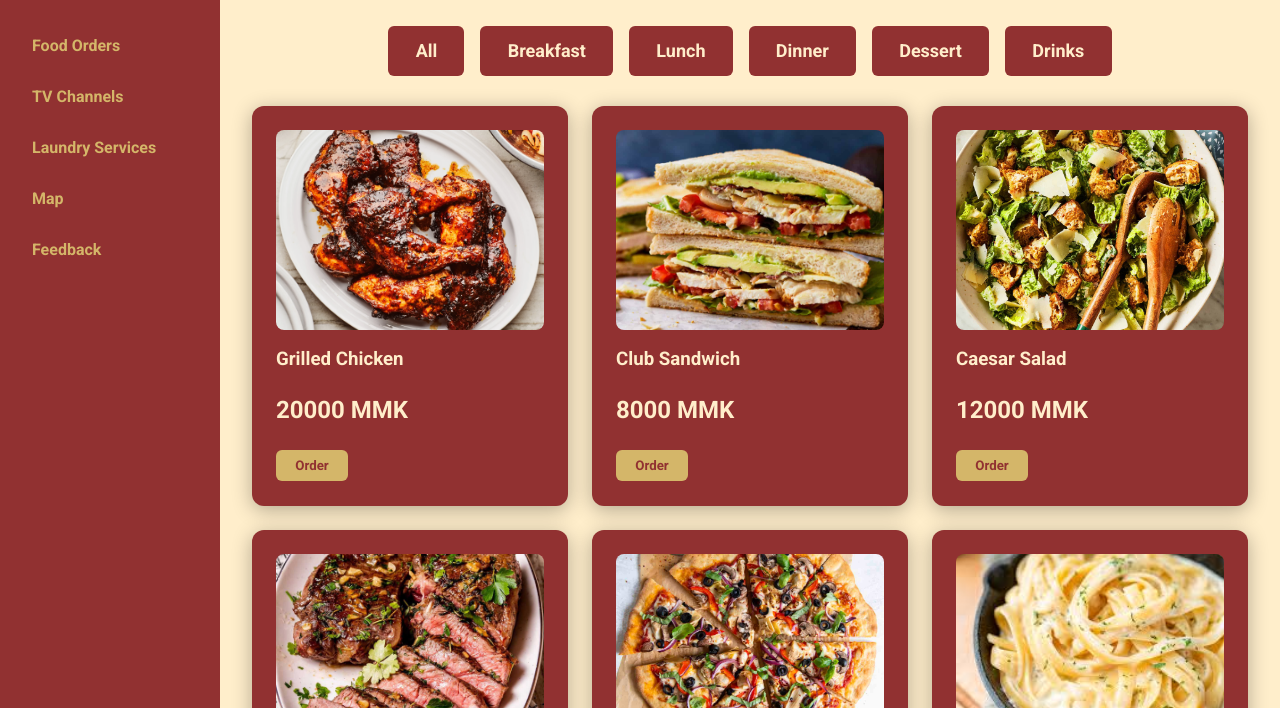
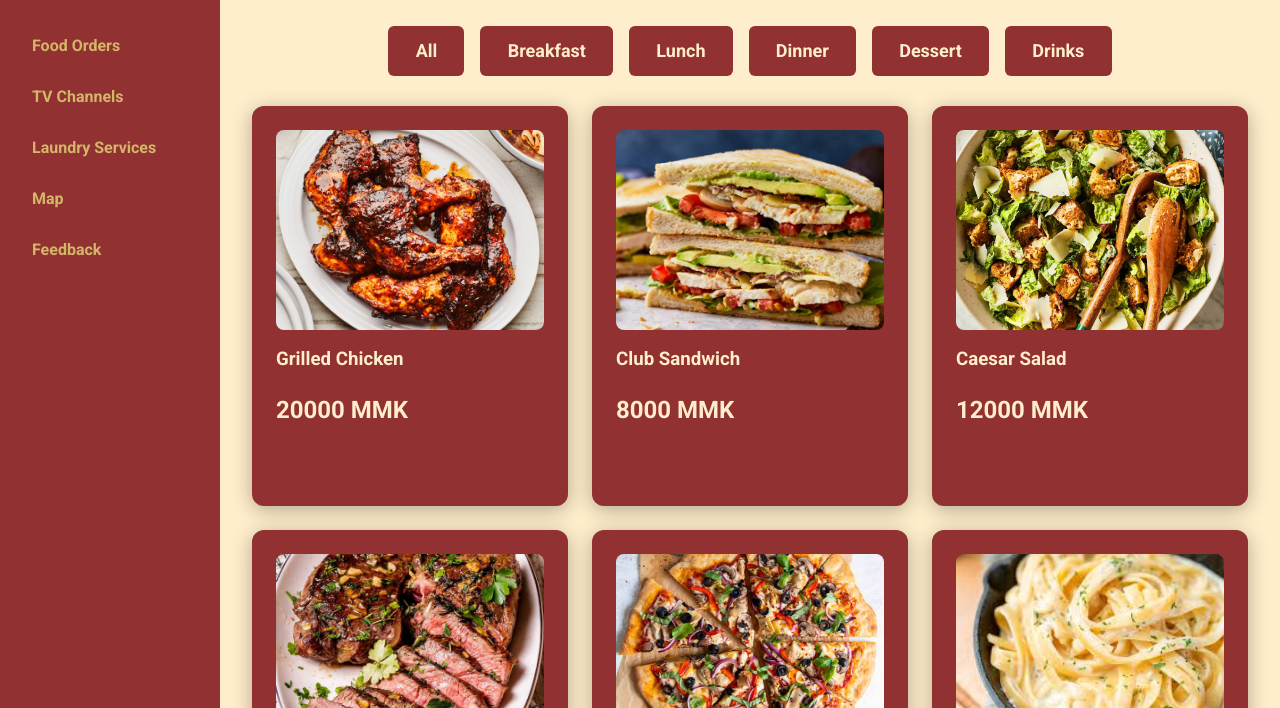
Before and after one commit to o-PyiSoeKyaw-o/Hotel-Yukari, a plain HTML site: page index.html in a window 1280 px wide. Shown: the part 92-800 px from the top of the page. Drawn offline with Linux system fonts and the light colour scheme.

Commit message:
update order

```diff
--- a/index.html
+++ b/index.html
@@ -137,8 +137,7 @@
         card.innerHTML = `
                       <img src="${item.image}" alt="${item.name}">
                       <h3>${item.name}</h3>
-                      <p>${item.price}</p>
-                      <button class="btn">Order</button>`;
+                      <p>${item.price}</p>`;
         container.appendChild(card);
       });
     }
```
